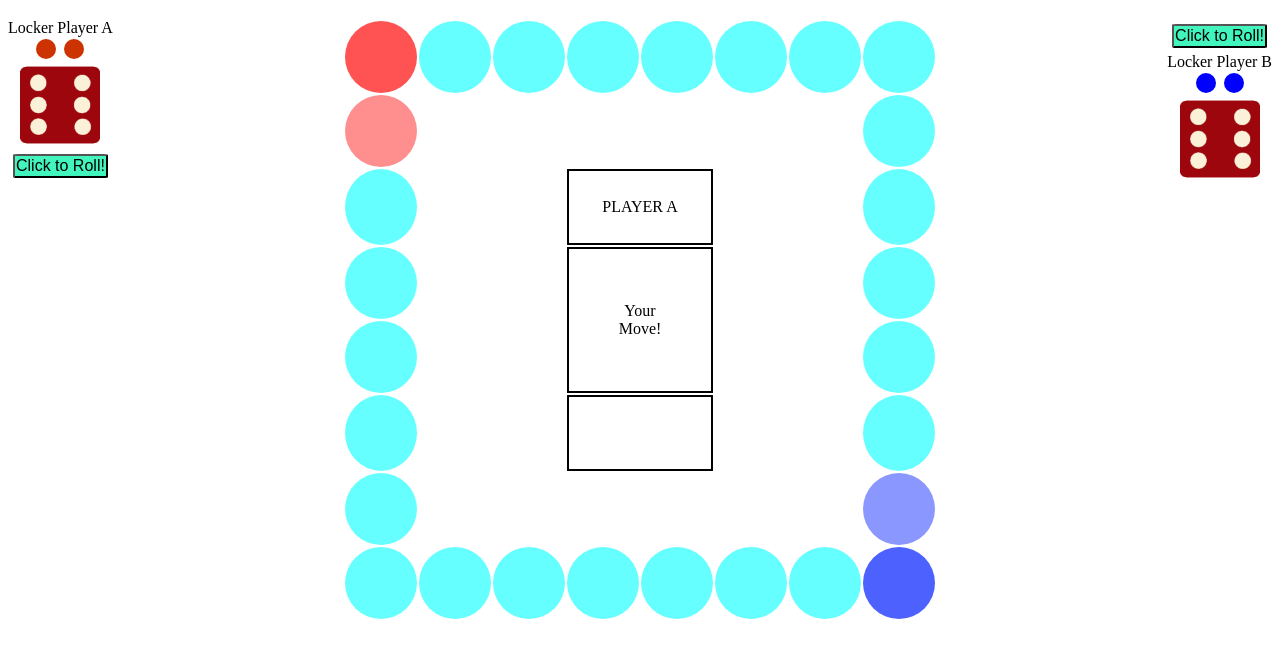
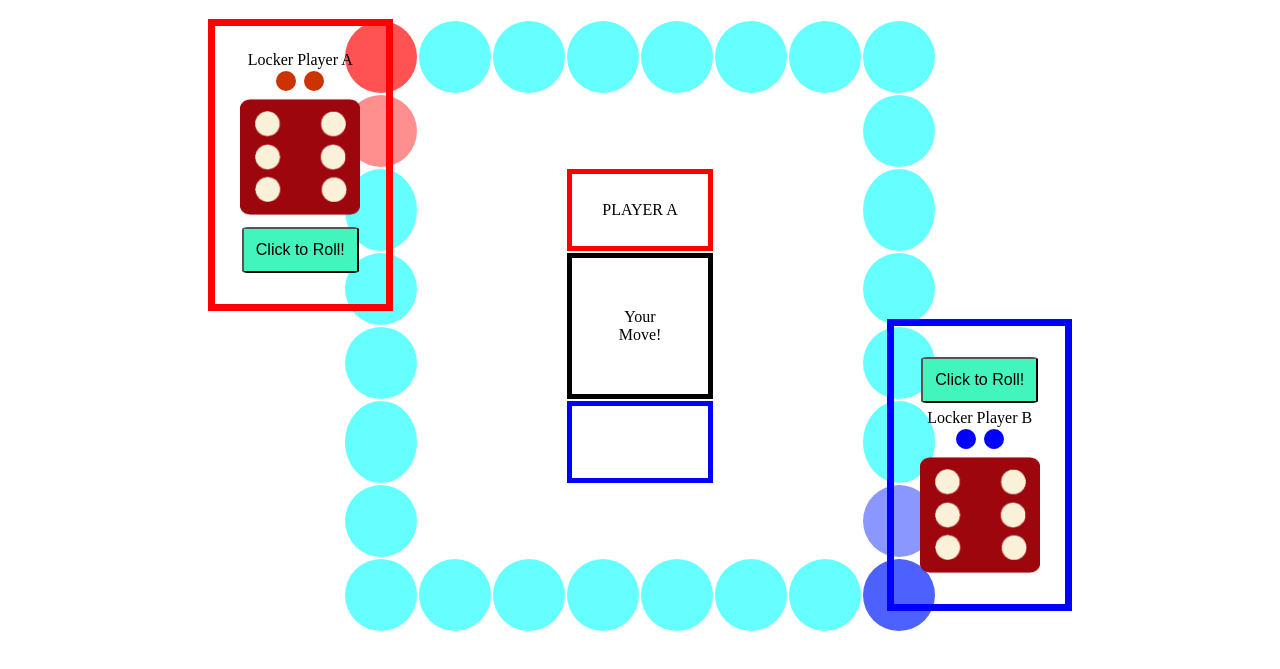
Before and after one commit to Godzilla5111/Ludo-The-Game, a plain HTML site: page index.html in a window 1280 px wide. Shown: the part 61-730 px from the top of the page. Drawn offline with nearby package versions, Linux system fonts and the light colour scheme.

Commit message:
Minor styling changes

```diff
--- a/styles2.css
+++ b/styles2.css
@@ -11,7 +11,8 @@ td {
 }
 
 img{
-  height: 10vh;
+  height: 120px;
+	width:120px;
 }
 
 .shadowA{
@@ -65,15 +66,15 @@ img{
 }
 
 button{
-  padding:1%;
   border-radius: 5%;
+	padding:10%;
   background-color: #42f5bc;
   font-size: 1rem;
 }
 
 button:hover{
   background-color: #42ecf5;
-  font-size: 1.1rem;
+  font-size: 1.03rem;
 }
 
 .button{
@@ -83,23 +84,38 @@ button:hover{
 
 .spaceA{
   float: left;
+	padding:2%;
   display: inline-block;
+	border:solid 7px;
+	border-color: red;
+	position: relative;
+	left: 200px;
+
 }
 
 
 
 .spaceB{
   float: right;
+	padding:2%;
+	display: inline-block;
+	border: solid 7px;
+	border-color: blue;
+	position: relative;
+	top: 300px;
+	right: 200px;
 }
 
 .turnA{
-  border:solid 2px;
+  border:solid 5px;
+	border-color: red;
 }
 
 .turnB{
-  border: solid 2px;
+  border: solid 5px;
+	border-color: blue;
 }
 
 .roll{
-  border: solid 2px;
+  border: solid 5px;
 }
```
